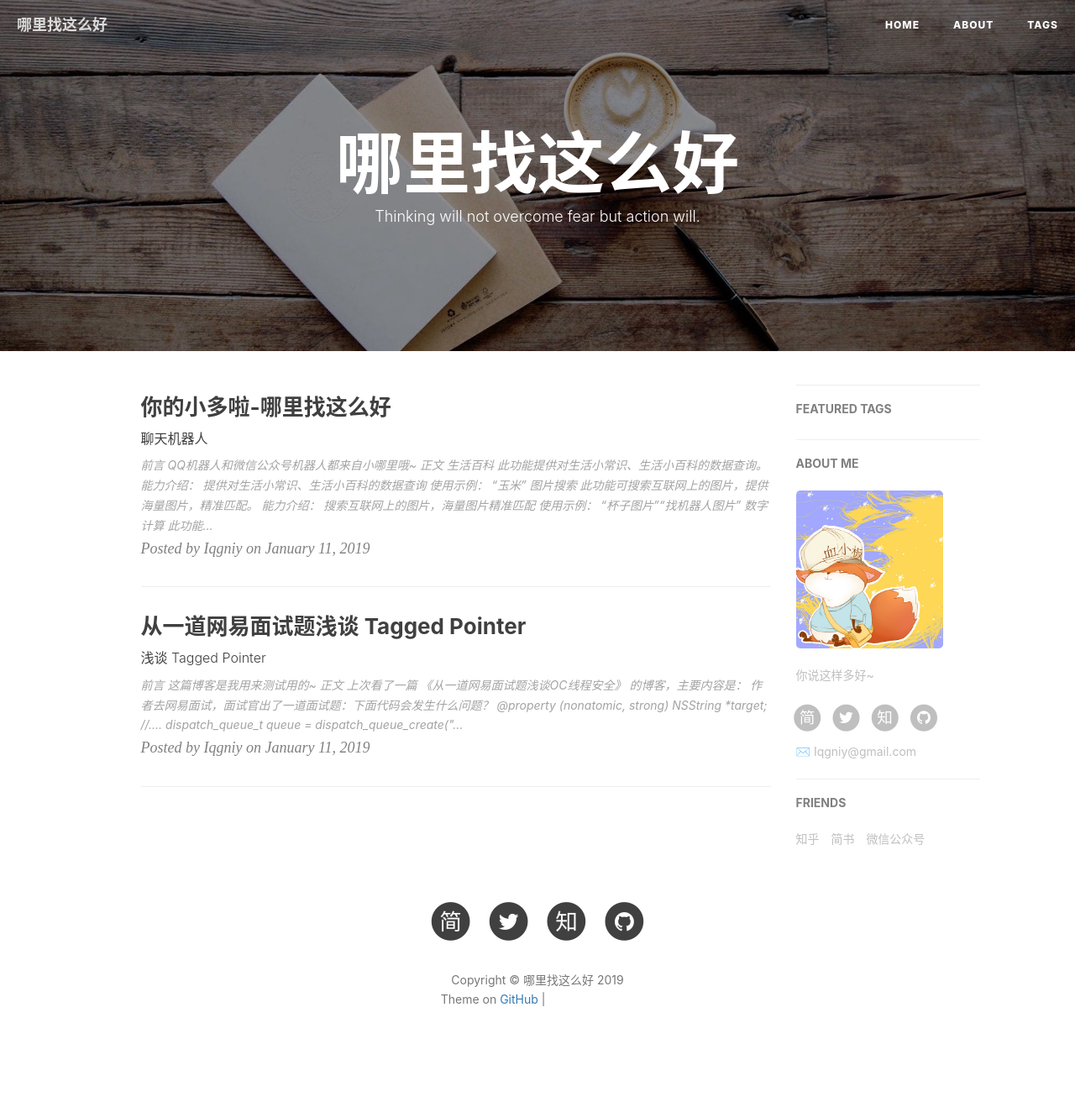
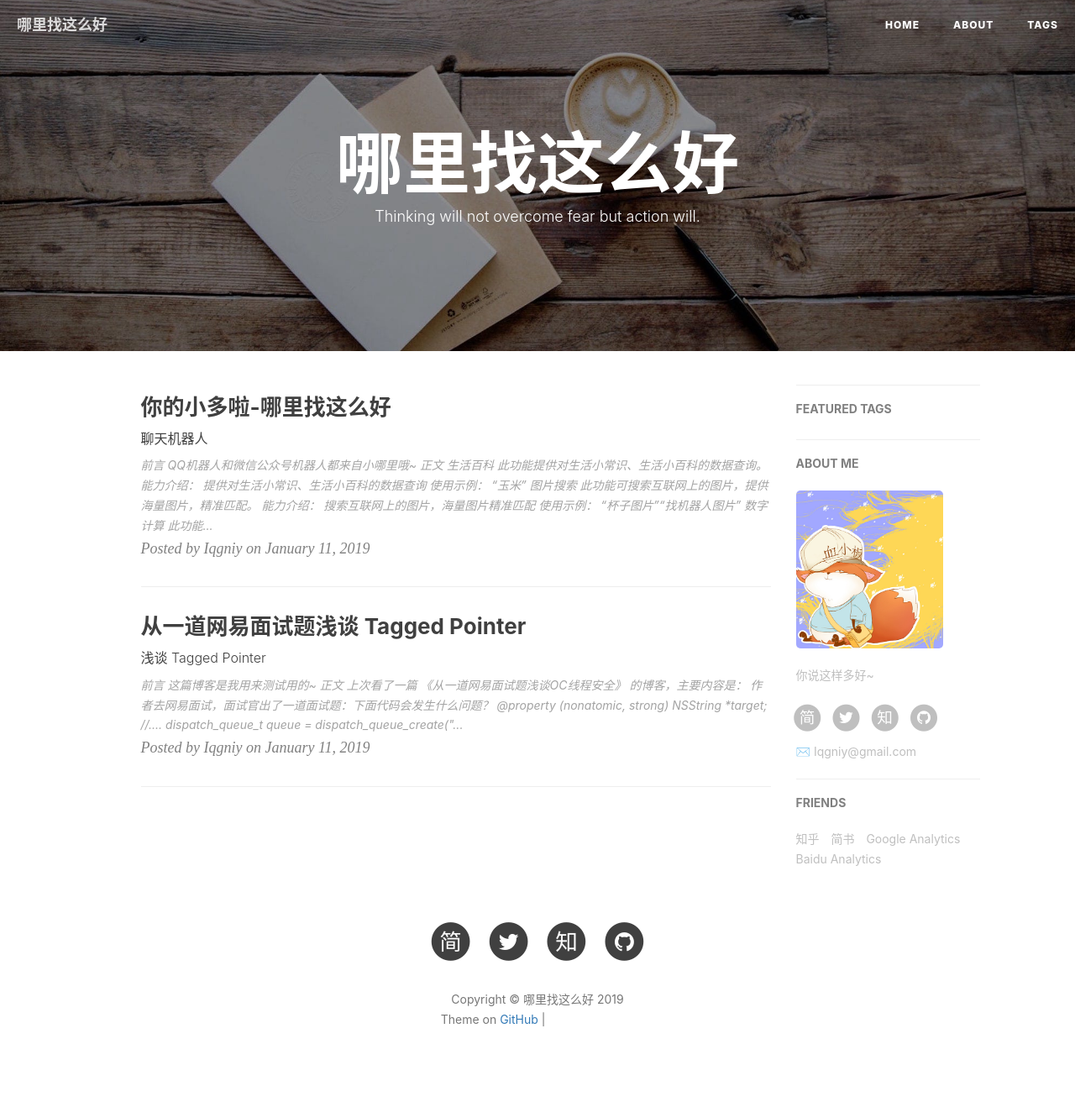
Before and after one commit to Iqgniy/Iqgniy.github.io, a Jekyll site: the page built from index.html, in a window 1280 px wide. Shown: the whole page at 84% size. Built offline with Jekyll 4.4.1, drawn with Linux system fonts in a browser that asks for light colours; nearby versions of some CDN libraries; the list of posts is cut into pages by our own code; comment, search, counter and statistics services are not loaded; before the commit the page ends 1294 px from its top, so only the background shows below that; grey boxes are pictures that could not be loaded.

Commit message:
Update _config.yml

```diff
--- a/_config.yml
+++ b/_config.yml
@@ -106,7 +106,11 @@ friends: [
         href: "https://www.jianshu.com"
     },
     {
-        title: "微信公众号",
-        href: "https://mp.weixin.qq.com/mp/profile_ext?action=home&__biz=MzU2NTY4Nzc4Mg==#wechat_redirect"
+        title: "Google Analytics",
+        href: "https://analytics.google.com"
+    },
+    {
+        title: "Baidu Analytics",
+        href: "https://tongji.baidu.com"
     }
 ]
```
